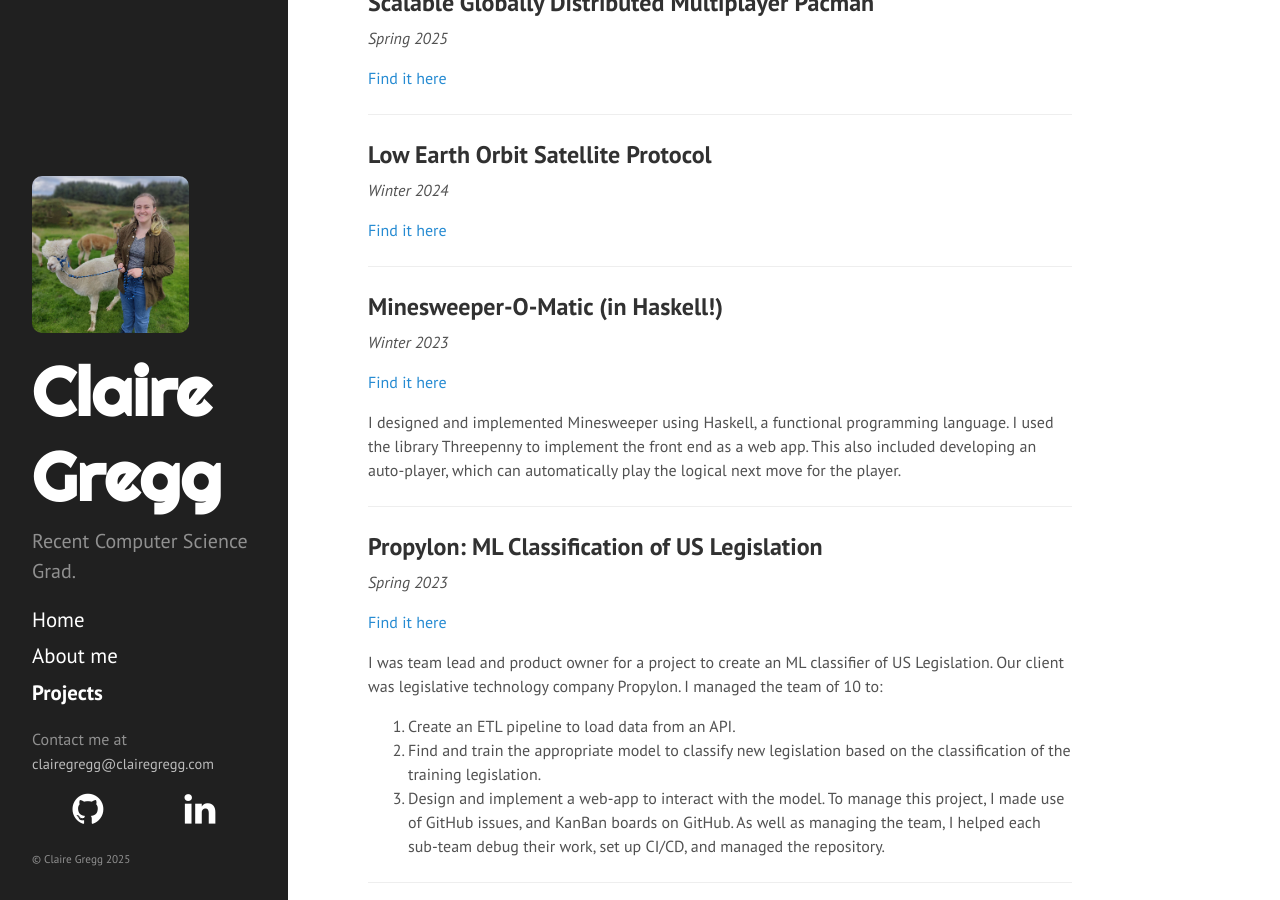
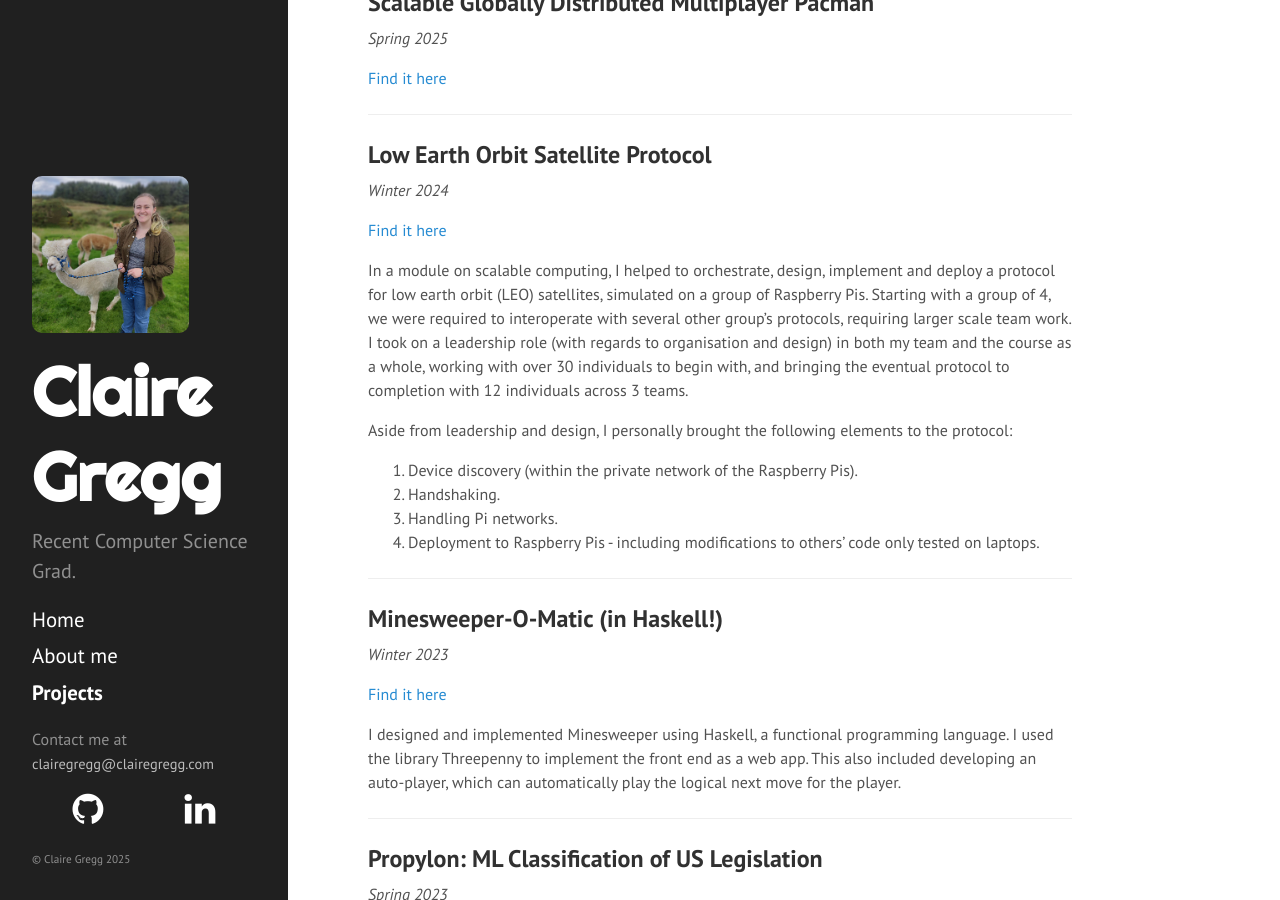
Before and after one commit to clairegregg/clairegregg.github.io, a Jekyll site: the page built from projects.md, in a window 1280 px wide and 900 px high, scrolled down 2070 px. Built offline with Jekyll 4.4.1, drawn with Linux system fonts in a browser that asks for light colours; Markdown is read by kramdown in place of the engine named in the settings.

Commit message:
Scalable computing

```diff
--- a/projects.md
+++ b/projects.md
@@ -62,6 +62,14 @@ ___
 *Winter 2024*
 
 [Find it here](https://github.com/Scalable-2024/bobb-protocol)
+
+In a module on scalable computing, I helped to orchestrate, design, implement and deploy a protocol for low earth orbit (LEO) satellites, simulated on a group of Raspberry Pis. Starting with a group of 4, we were required to interoperate with several other group's protocols, requiring larger scale team work. I took on a leadership role (with regards to organisation and design) in both my team and the course as a whole, working with over 30 individuals to begin with, and bringing the eventual protocol to completion with 12 individuals across 3 teams.
+
+Aside from leadership and design, I personally brought the following elements to the protocol:
+1. Device discovery (within the private network of the Raspberry Pis).
+2. Handshaking.
+3. Handling Pi networks.
+4. Deployment to Raspberry Pis - including modifications to others' code only tested on laptops.
 
 ___
 
```
